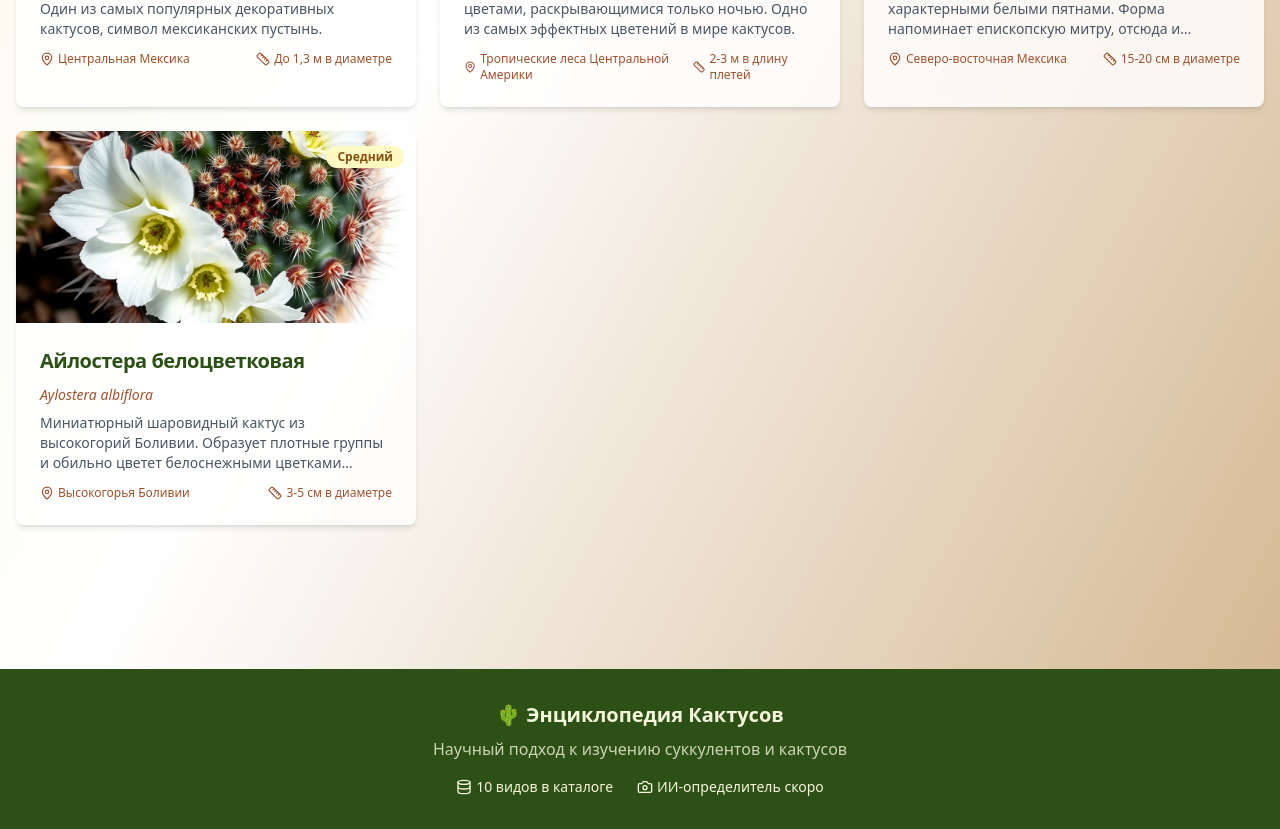
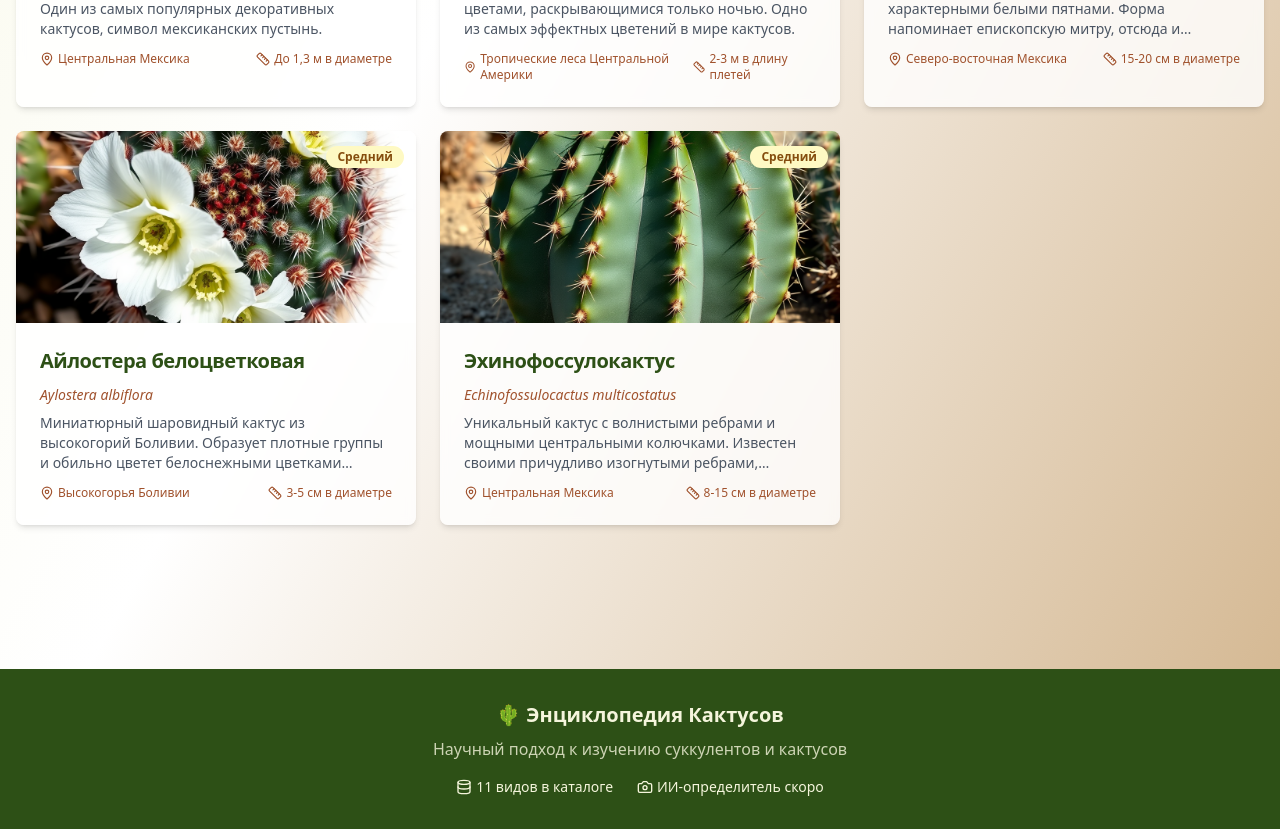
Before and after one commit to pr-poehali-dev/cactus-collection-project, a React (Vite) app: page / in a window 1280 px wide. Shown: the part 1503-2332 px from the top of the page. Built offline with nearby package versions, Linux system fonts and the light colour scheme.

Commit message:
Добавить описание кактуса Эхинофоссулокактус

```diff
--- a/src/data/cactusData.ts
+++ b/src/data/cactusData.ts
@@ -197,5 +197,23 @@ export const cactusData: CactusSpecies[] = [
     blooming: 'Март-май, белые цветы диаметром до 3 см',
     size: '3-5 см в диаметре',
     difficulty: 'Средний'
+  },
+  {
+    id: '11',
+    name: 'Эхинофоссулокактус',
+    scientificName: 'Echinofossulocactus multicostatus',
+    family: 'Cactaceae',
+    description: 'Уникальный кактус с волнистыми ребрами и мощными центральными колючками. Известен своими причудливо изогнутыми ребрами, которые создают неповторимый рельеф.',
+    origin: 'Центральная Мексика, пустыни Чиуауа',
+    care: {
+      watering: 'Умеренный полив весной и летом, зимой практически без воды',
+      light: 'Яркое солнечное освещение, переносит прямые лучи',
+      temperature: '20-30°C летом, 8-12°C зимой',
+      soil: 'Кактусовая смесь с добавлением крупного песка и перлита'
+    },
+    image: '/img/22461683-1ae6-4212-afa2-7b0d2e165a0f.jpg',
+    blooming: 'Весна-лето, мелкие розовые или белые цветы',
+    size: '8-15 см в диаметре',
+    difficulty: 'Средний'
   }
 ];
```
Also changed, not shown: public/img/22461683-1ae6-4212-afa2-7b0d2e165a0f.jpg (added).
